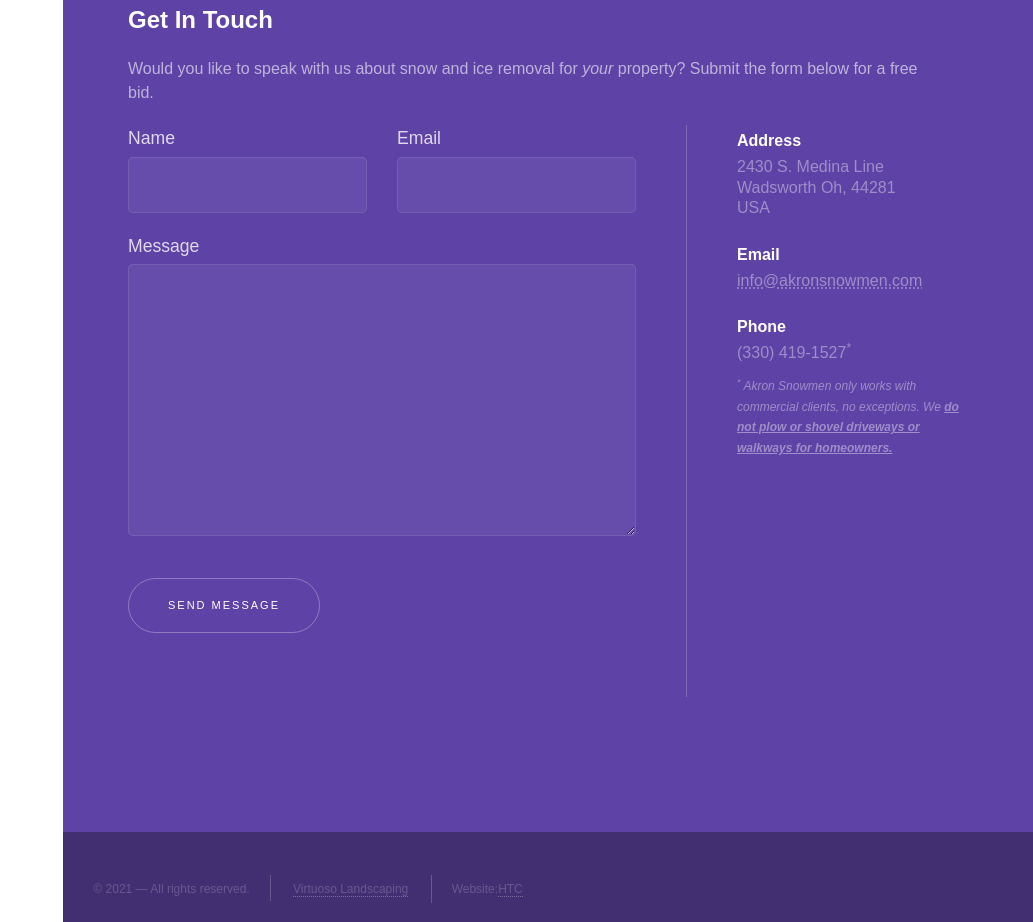
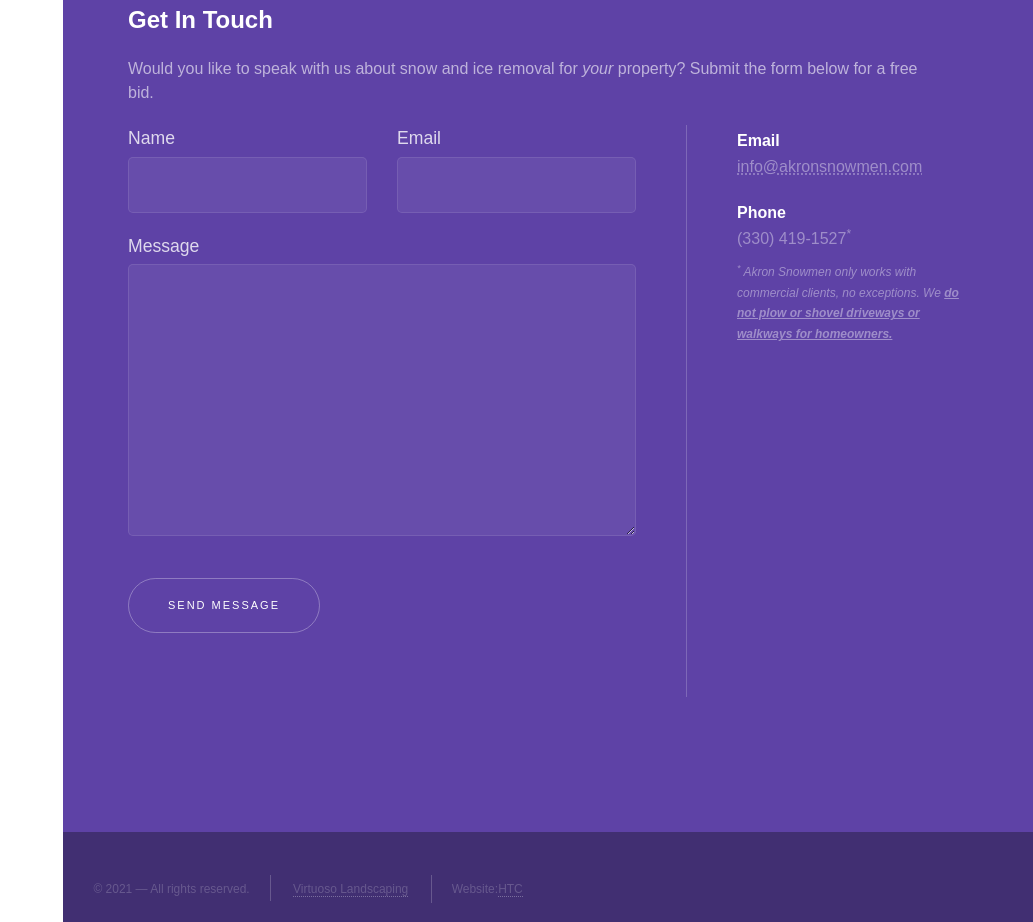
Before and after one commit to jaredh159/akron-snowmen, a Next.js app: page / in a window 1280 px wide. Shown: the part 2760-3682 px from the top of the page, without its empty margins (247-1280 px from the left). Built offline with nearby package versions, Linux system fonts and the light colour scheme.

Commit message:
removed home address

```diff
--- a/components/ContactBlock.tsx
+++ b/components/ContactBlock.tsx
@@ -18,16 +18,6 @@ const ContactBlock: React.FC = () => {
         </div>
         <div className={styles.line}></div>
         <div className={styles.info}>
-          <div>
-            <h1>Address</h1>
-            <p>
-              2430 S. Medina Line
-              <br />
-              Wadsworth Oh, 44281
-              <br />
-              USA
-            </p>
-          </div>
           <div>
             <h1>Email</h1>
             <a href="mailto:info@akronsnowmen.com" className={styles.email}>
```
Also changed, not shown: 1 other file (tests, documents, lock files or other folders).
